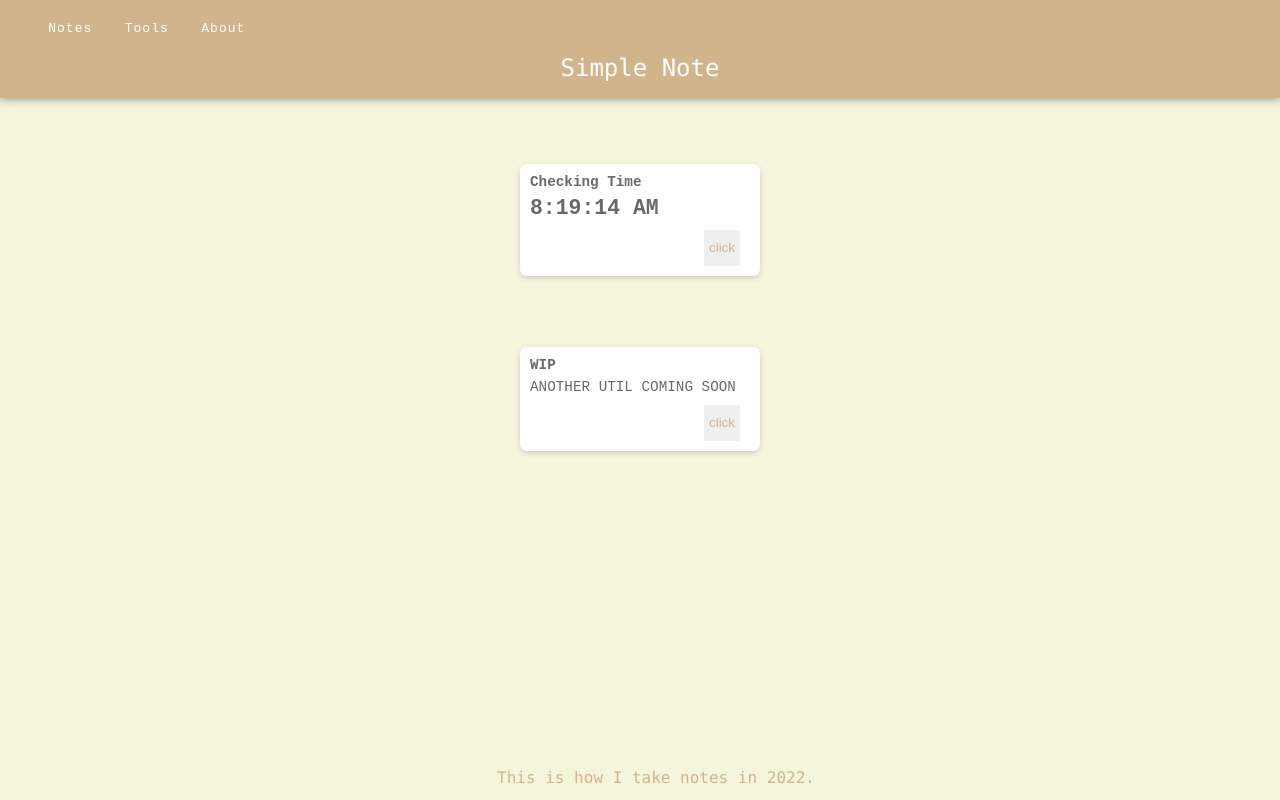
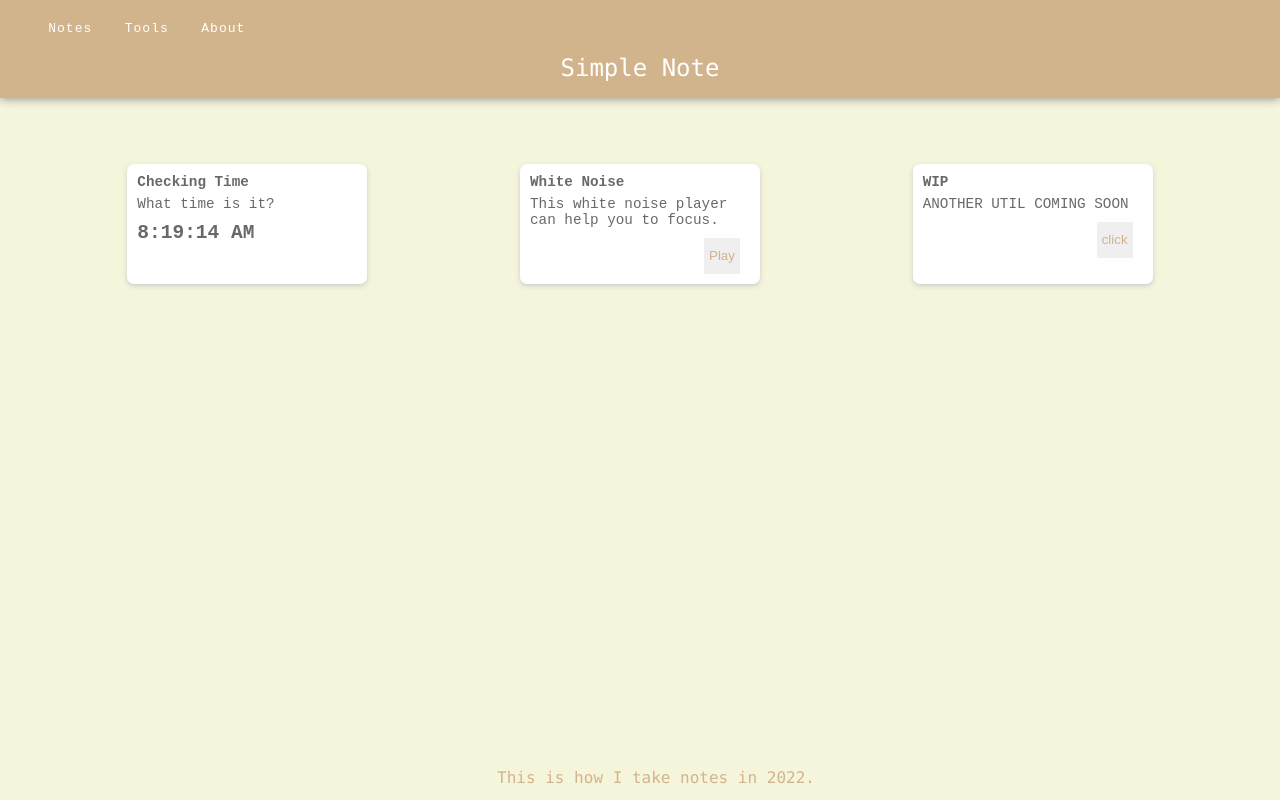
Before and after one commit to xinyirachel/Simple-Note, a React (Create React App) app: page /tools in a window 1280 px wide. Built offline with nearby package versions, Linux system fonts and the light colour scheme.

Commit message:
white noise player

```diff
--- a/public/styles.css
+++ b/public/styles.css
@@ -28,6 +28,18 @@ a {
   margin: 0 auto;
   max-width: 1170px;
   display: grid;
+  gap: 3rem 2rem;
+  justify-items: center;
+
+}
+
+.section-center2 {
+  padding-top: 50px;
+  width: 90vw;
+  margin: 0 auto;
+  max-width: 1170px;
+  display: grid;
+  grid-template-columns: repeat(3, 1fr);
   gap: 3rem 2rem;
   justify-items: center;
 
--- a/src/components/Tools.js
+++ b/src/components/Tools.js
@@ -2,30 +2,32 @@ import React from 'react'
 import Header from "./Header";
 import Footer from "./Footer";
 import Clock from './Utils/Clock';
+import Noise from './Utils/Noise';
+
 
 
 function Tools() {
   return (
     <div>
         <Header />
-        <div className="section-center" style={{color: "DimGrey"}}>
+        <div className="section-center2" style={{color: "DimGrey"}}>
+
+            <div className="card">
+             <h1>Checking Time</h1>
+             <p>What time is it?</p>
+             <Clock />
+            </div>
 
 
             <div className="card">
-             <h1>Checking Time</h1>
-             <p><Clock /></p>
-             <button>click</button>
+             <Noise />
             </div>
-
 
             <div className="card">
              <h1>WIP</h1>
              <p>ANOTHER UTIL COMING SOON</p>
              <button>click</button>
             </div>
-
-
-
 
         </div>
         <Footer />
--- /dev/null
+++ b/src/components/Utils/Noise.js
@@ -0,0 +1,25 @@
+import React from 'react'
+import sound from '../../assets/sound.wav'
+
+
+function Noise() {
+
+    function play(){
+        new Audio(sound).play()
+    }
+
+
+
+  return (
+    <div>
+        <h1>White Noise</h1>
+        <p>This white noise player can help you to focus.</p>
+        <button onClick={play}>
+            Play
+        </button>
+
+    </div>
+  );
+}
+
+export default Noise
--- a/src/index.js
+++ b/src/index.js
@@ -6,6 +6,7 @@ import NotFound from "./components/NotFound"
 import About from './components/About';
 import Tools from './components/Tools';
 
+
 const root = ReactDOM.createRoot(document.getElementById("root"));
 root.render(
     <BrowserRouter>
@@ -13,6 +14,7 @@ root.render(
       <Route path="/" element={<App />}></Route>
       <Route path="/about" element={<About />}></Route>
       <Route path="/tools" element={<Tools />}></Route>
+
       <Route path="*" element={<NotFound/>}/>
     </Routes>
   </BrowserRouter>);
```
Also changed, not shown: 2 other files (tests, documents, lock files or other folders).
